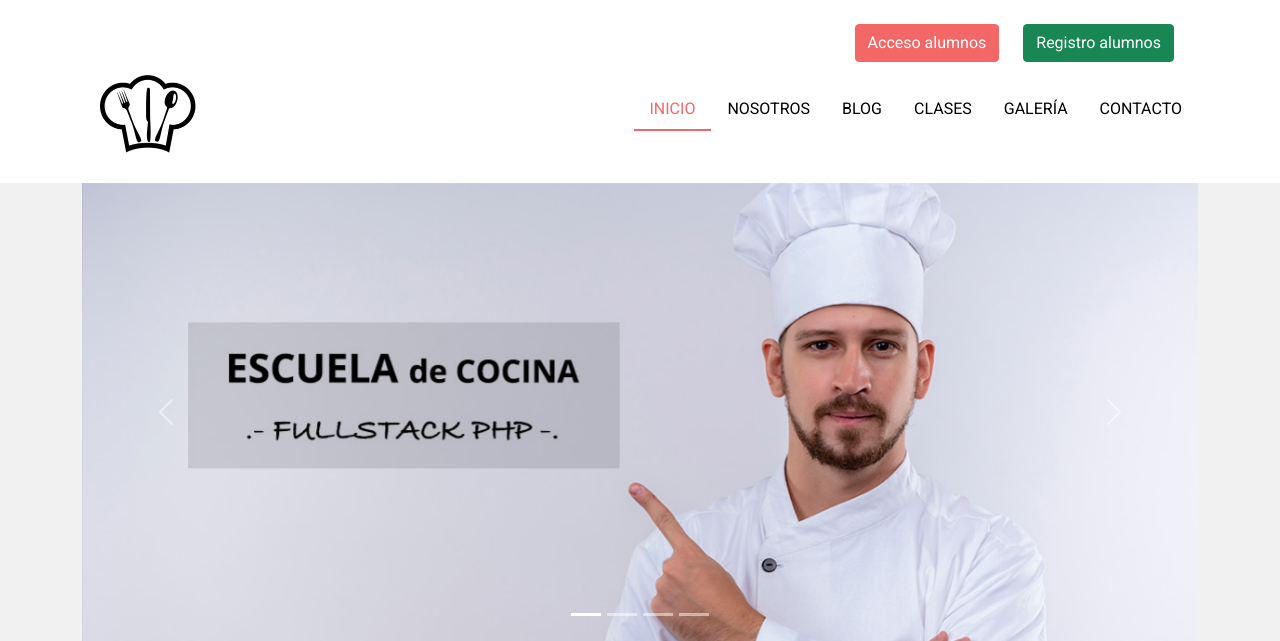
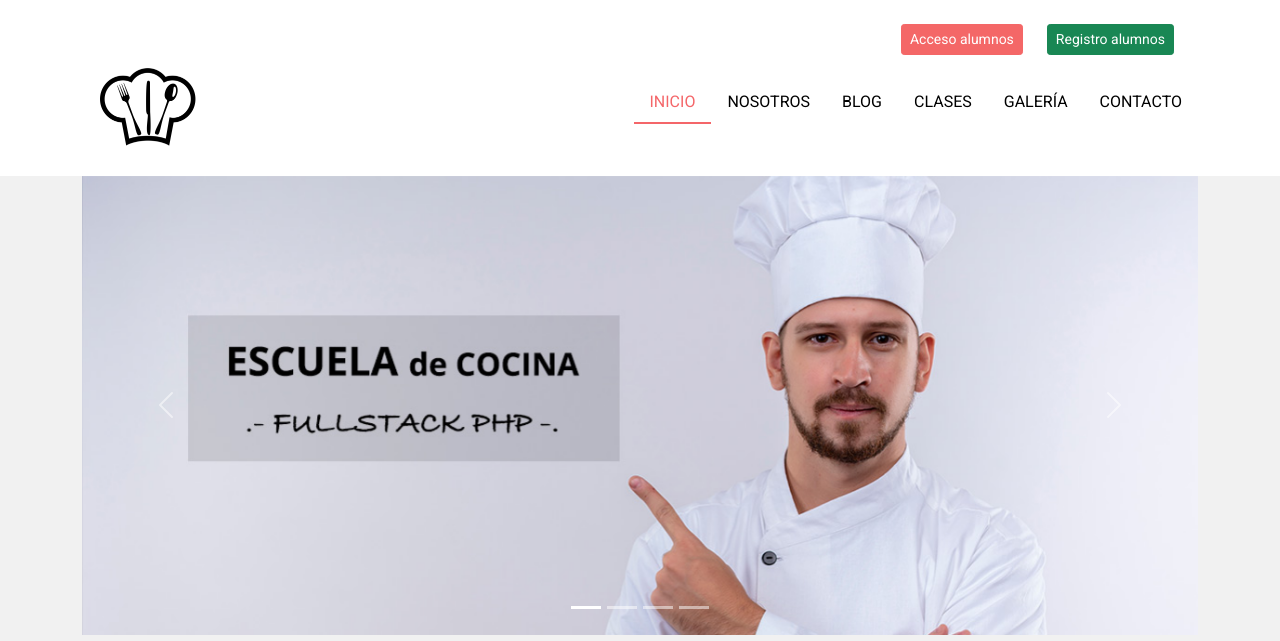
Before and after one commit to pedrosalgueroanillo/Fullstack-php, a PHP site: page /PHP_M4/index.php in a window 1280 px wide. Shown: the top 641 px of the page. Run offline with PHP 8.4, Linux system fonts and the light colour scheme.

Commit message:
Modificacion registro

```diff
--- a/php_m4/template-parts/registro.php
+++ b/php_m4/template-parts/registro.php
@@ -2,7 +2,7 @@
     <!-- acceso alumnos-->
     <div class="row justify-content-end">
         <div class="col-md-12 col-12 mb-4 mb-md-0 ms-4">
-            <button type="button" class="btn btn-primary" data-bs-toggle="modal" data-bs-target="#staticBackdrop">
+            <button type="button" class="btn btn-primary btn-sm" data-bs-toggle="modal" data-bs-target="#staticBackdrop">
               Acceso alumnos
             </button>
         </div>
@@ -12,7 +12,7 @@
     <!-- registro  usuarios -->
     <div class="row justify-content-end">
         <div class="col-md-12 col-12 mb-4 mb-md-0">
-            <button type="button" class="btn btn-success" data-bs-toggle="modal" data-bs-target="#staticBackdrop-registro">
+            <button type="button" class="btn btn-success btn-sm" data-bs-toggle="modal" data-bs-target="#staticBackdrop-registro">
               Registro alumnos
             </button>
         </div>
```
